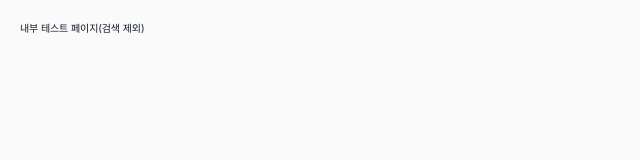
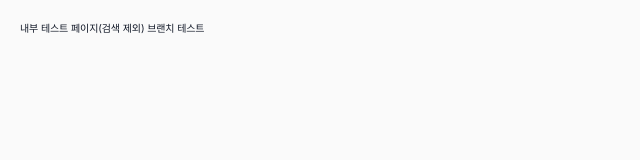
Before and after one commit to leeunduck/Custom-Daily-Planner, a Next.js app: page /lab/noindex in a window 1280 px wide. Shown: the top 160 px of the page, without its empty margins (0-640 px from the left). Built offline with nearby package versions, Linux system fonts and the light colour scheme; no server answers.

Commit message:
Chore/test
* CDP-50 chore⚙️(branch): 브랜치 테스트

```diff
--- a/src/app/lab/noindex/page.tsx
+++ b/src/app/lab/noindex/page.tsx
@@ -10,5 +10,5 @@ export const metadata: Metadata = {
 };
 
 export default function Page() {
-  return <main className="p-8">내부 테스트 페이지(검색 제외)</main>;
+  return <main className="p-8">내부 테스트 페이지(검색 제외) 브랜치 테스트</main>;
 }
```
